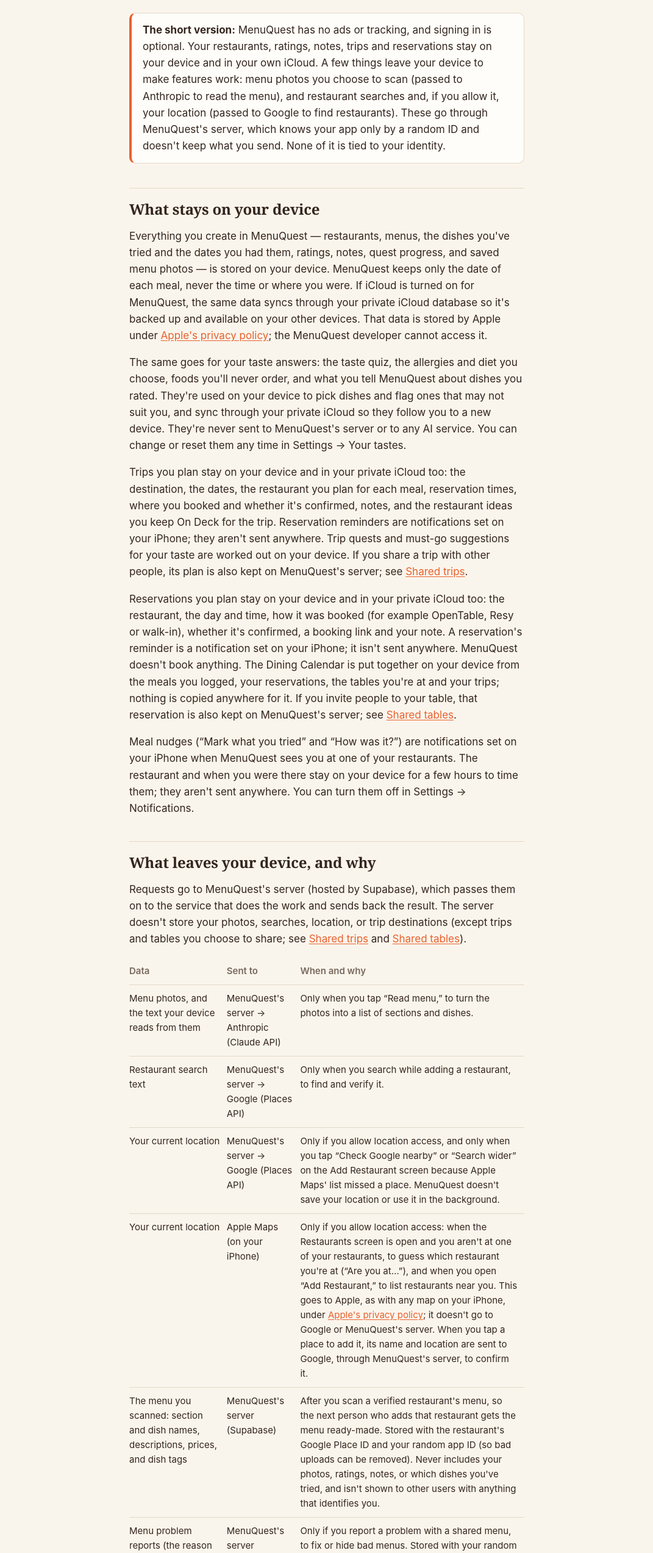
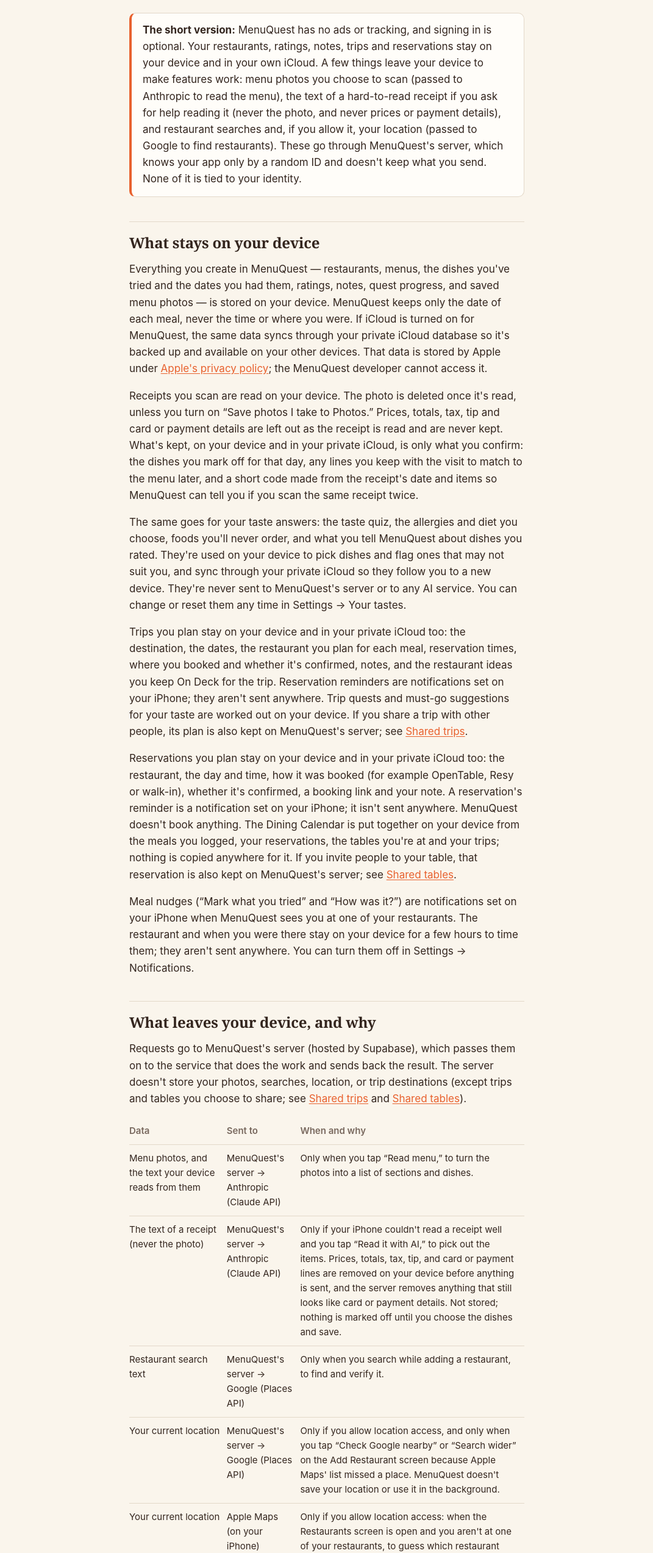
Before and after one commit to jeffherbapp/menuquest-privacy, a plain HTML site: page privacy/index.html in a window 1280 px wide. Shown: the part 189-2735 px from the top of the page at 61% size, without its empty margins (104-1175 px from the left). Drawn offline with Linux system fonts and the light colour scheme.

Commit message:
Privacy: Receipt Scan (what's kept, AI reading of receipt text, Save to Photos)
Same wording as the app's docs/privacy.html (MenuQuest receipt-r10). Effective Nov 24, 2026.

Co-Authored-By: Claude Opus 5.5 <noreply@anthropic.com>

```diff
--- a/privacy/index.html
+++ b/privacy/index.html
@@ -25,12 +25,13 @@
 
 <main class="narrow page">
 <h1>MenuQuest Privacy Policy</h1>
-<p class="date">Effective November 23, 2026</p>
+<p class="date">Effective November 24, 2026</p>
 
 <p class="summary"><strong>The short version:</strong> MenuQuest has no ads or tracking, and signing in is optional.
 Your restaurants, ratings, notes, trips and reservations stay on your device and in your own iCloud.
 A few things leave your device to make features work: menu photos you choose to scan
-(passed to Anthropic to read the menu), and restaurant searches and, if you allow it, your
+(passed to Anthropic to read the menu), the text of a hard-to-read receipt if you ask for
+help reading it (never the photo, and never prices or payment details), and restaurant searches and, if you allow it, your
 location (passed to Google to find restaurants). These go through MenuQuest's server, which
 knows your app only by a random ID and doesn't keep what you send. None of it is tied to
 your identity.</p>
@@ -43,6 +44,13 @@ for MenuQuest, the same data syncs through your private iCloud database so it's
 and available on your other devices. That data is stored by Apple under
 <a href="https://www.apple.com/legal/privacy/">Apple's privacy policy</a>; the MenuQuest
 developer cannot access it.</p>
+
+<p>Receipts you scan are read on your device. The photo is deleted once it's read, unless
+you turn on “Save photos I take to Photos.” Prices, totals, tax, tip and card or payment
+details are left out as the receipt is read and are never kept. What's kept, on your device
+and in your private iCloud, is only what you confirm: the dishes you mark off for that day,
+any lines you keep with the visit to match to the menu later, and a short code made from the
+receipt's date and items so MenuQuest can tell you if you scan the same receipt twice.</p>
 
 <p>The same goes for your taste answers: the taste quiz, the allergies and diet you choose,
 foods you'll never order, and what you tell MenuQuest about dishes you rated. They're used on
@@ -83,6 +91,9 @@ searches, location, or trip destinations (except trips and tables you choose to
     <tr><td>Menu photos, and the text your device reads from them</td>
         <td>MenuQuest's server → Anthropic (Claude API)</td>
         <td>Only when you tap “Read menu,” to turn the photos into a list of sections and dishes.</td></tr>
+    <tr><td>The text of a receipt (never the photo)</td>
+        <td>MenuQuest's server → Anthropic (Claude API)</td>
+        <td>Only if your iPhone couldn't read a receipt well and you tap “Read it with AI,” to pick out the items. Prices, totals, tax, tip, and card or payment lines are removed on your device before anything is sent, and the server removes anything that still looks like card or payment details. Not stored; nothing is marked off until you choose the dishes and save.</td></tr>
     <tr><td>Restaurant search text</td>
         <td>MenuQuest's server → Google (Places API)</td>
         <td>Only when you search while adding a restaurant, to find and verify it.</td></tr>
@@ -224,8 +235,10 @@ and to guess the restaurant you're at with Apple Maps. You can say no and search
 or change this anytime in Settings › Privacy &amp; Security › Location Services.</p>
 
 <h2>Camera and photos</h2>
-<p>MenuQuest asks for camera access so you can photograph menus, and lets you pick photos
-from your library. It only receives the photos you take or select.</p>
+<p>MenuQuest asks for camera access so you can photograph menus and receipts, and lets you
+pick photos from your library. It only receives the photos you take or select. If you turn on
+“Save photos I take to Photos” when scanning a receipt, it asks to add photos to your library
+and saves only the receipt photos you take there; it can't see the rest of your library.</p>
 
 <h2>Beta testing</h2>
 <p>If you test MenuQuest through Apple's TestFlight, Apple may share crash reports and any
```
